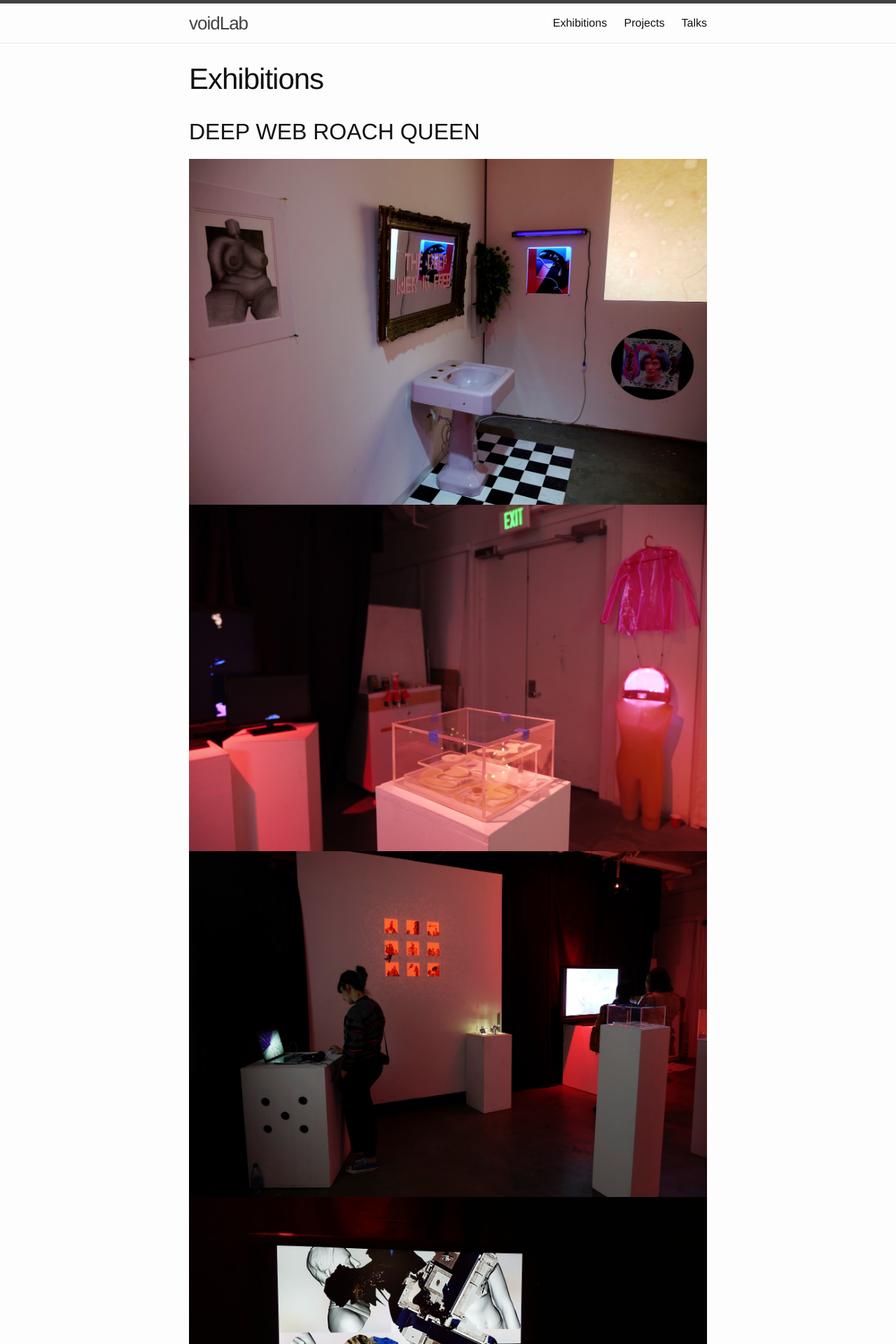
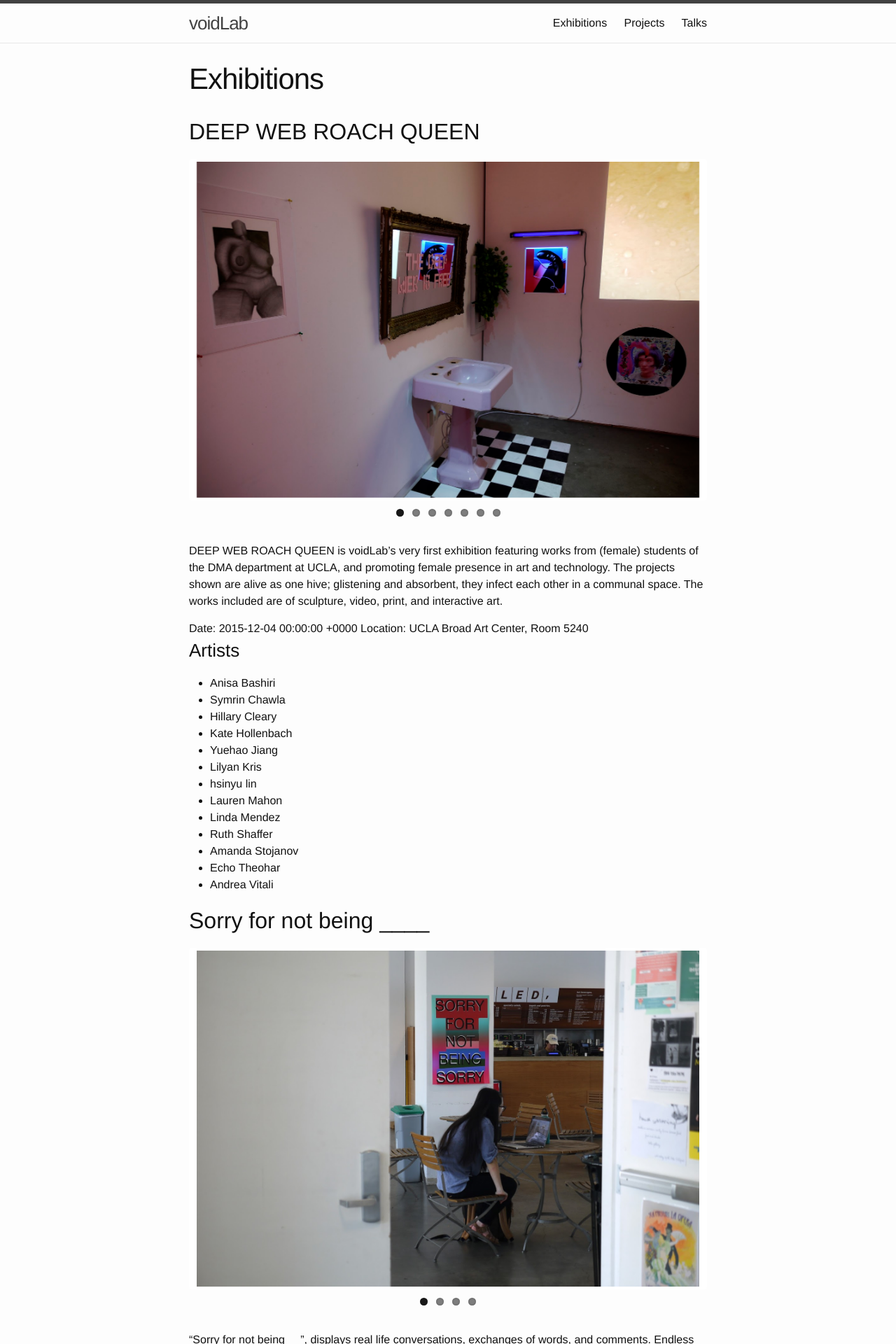
Before and after one commit to voidlab/voidlab.github.io, a Jekyll site: the page built from exhibitions.md, in a window 1280 px wide. Shown: the top 1920 px of the page at 70% size. Built offline with Jekyll 4.4.1, drawn with Linux system fonts in a browser that asks for light colours; nearby versions of some CDN libraries.

Commit message:
crude integration of flex slider for image carousels on project pages!
lots more to do... but this is a start.

```diff
--- a/_includes/head.html
+++ b/_includes/head.html
@@ -9,4 +9,13 @@
   <link rel="stylesheet" href="{{ "/css/main.css" | prepend: site.baseurl }}">
   <link rel="canonical" href="{{ page.url | replace:'index.html','' | prepend: site.baseurl | prepend: site.url }}">
   <link rel="alternate" type="application/rss+xml" title="{{ site.title }}" href="{{ "/feed.xml" | prepend: site.baseurl | prepend: site.url }}">
+
+  <link rel="stylesheet" href="{{ "/css/flexslider.css" | prepend: site.baseurl }}" type="text/css">
+  <script src="https://ajax.googleapis.com/ajax/libs/jquery/1.6.2/jquery.min.js"></script>
+  <script src="{{ "/js/jquery.flexslider-min.js" | prepend: site.baseurl }}"></script>
+  <script type="text/javascript" charset="utf-8">
+  $(window).load(function() {
+    $('.flexslider').flexslider();
+  });
+  </script>
 </head>
--- a/_includes/project.html
+++ b/_includes/project.html
@@ -2,11 +2,17 @@
 	<h2>{{include.project.title}}</h2>
 
     {% if include.project.images != null %}
-		<div class="carousel">
-		{% for img in include.project.images %}
-			<img src="{{img.image}}">
-			<span class="caption">{{img.caption}}</span>
-		{% endfor %}
+		<div class="flexslider">
+			<ul class="slides">
+			{% for img in include.project.images %}
+				<li>
+				<div class="slide">
+					<img src="{{img.image}}" />
+					<span class="caption">{{img.caption}}</span>
+				</div>
+				</li>
+			{% endfor %}
+			</ul>
 		</div>
 	{% endif %}
 
--- a/_sass/_layout.scss
+++ b/_sass/_layout.scss
@@ -240,3 +240,14 @@
         }
     }
 }
+
+/** Projects, Exhibitions, and Talks */
+.slide {
+    text-align: center;
+}
+
+.flexslider .slides .slide img {
+    height: 480px;
+    width: auto;
+    margin: auto;
+}
--- /dev/null
+++ b/css/flexslider.css
@@ -0,0 +1,275 @@
+/*
+ * jQuery FlexSlider v2.6.1
+ * http://www.woothemes.com/flexslider/
+ *
+ * Copyright 2012 WooThemes
+ * Free to use under the GPLv2 and later license.
+ * http://www.gnu.org/licenses/gpl-2.0.html
+ *
+ * Contributing author: Tyler Smith (@mbmufffin)
+ *
+ */
+/* ====================================================================================================================
+ * FONT-FACE
+ * ====================================================================================================================*/
+@font-face {
+  font-family: 'flexslider-icon';
+  src: url('fonts/flexslider-icon.eot');
+  src: url('fonts/flexslider-icon.eot?#iefix') format('embedded-opentype'), url('fonts/flexslider-icon.woff') format('woff'), url('fonts/flexslider-icon.ttf') format('truetype'), url('fonts/flexslider-icon.svg#flexslider-icon') format('svg');
+  font-weight: normal;
+  font-style: normal;
+}
+/* ====================================================================================================================
+ * RESETS
+ * ====================================================================================================================*/
+.flex-container a:hover,
+.flex-slider a:hover {
+  outline: none;
+}
+.slides,
+.slides > li,
+.flex-control-nav,
+.flex-direction-nav {
+  margin: 0;
+  padding: 0;
+  list-style: none;
+}
+.flex-pauseplay span {
+  text-transform: capitalize;
+}
+/* ====================================================================================================================
+ * BASE STYLES
+ * ====================================================================================================================*/
+.flexslider {
+  margin: 0;
+  padding: 0;
+}
+.flexslider .slides > li {
+  display: none;
+  -webkit-backface-visibility: hidden;
+}
+.flexslider .slides img {
+  width: 100%;
+  display: block;
+}
+.flexslider .slides:after {
+  content: "\0020";
+  display: block;
+  clear: both;
+  visibility: hidden;
+  line-height: 0;
+  height: 0;
+}
+html[xmlns] .flexslider .slides {
+  display: block;
+}
+* html .flexslider .slides {
+  height: 1%;
+}
+.no-js .flexslider .slides > li:first-child {
+  display: block;
+}
+/* ====================================================================================================================
+ * DEFAULT THEME
+ * ====================================================================================================================*/
+.flexslider {
+  margin: 0 0 60px;
+  background: #fff;
+  border: 4px solid #fff;
+  position: relative;
+  zoom: 1;
+  -webkit-border-radius: 4px;
+  -moz-border-radius: 4px;
+  border-radius: 4px;
+  -webkit-box-shadow: '' 0 1px 4px rgba(0, 0, 0, 0.2);
+  -moz-box-shadow: '' 0 1px 4px rgba(0, 0, 0, 0.2);
+  -o-box-shadow: '' 0 1px 4px rgba(0, 0, 0, 0.2);
+  box-shadow: '' 0 1px 4px rgba(0, 0, 0, 0.2);
+}
+.flexslider .slides {
+  zoom: 1;
+}
+.flexslider .slides img {
+  height: auto;
+  -moz-user-select: none;
+}
+.flex-viewport {
+  max-height: 2000px;
+  -webkit-transition: all 1s ease;
+  -moz-transition: all 1s ease;
+  -ms-transition: all 1s ease;
+  -o-transition: all 1s ease;
+  transition: all 1s ease;
+}
+.loading .flex-viewport {
+  max-height: 300px;
+}
+.carousel li {
+  margin-right: 5px;
+}
+.flex-direction-nav {
+  *height: 0;
+}
+.flex-direction-nav a {
+  text-decoration: none;
+  display: block;
+  width: 40px;
+  height: 40px;
+  margin: -20px 0 0;
+  position: absolute;
+  top: 50%;
+  z-index: 10;
+  overflow: hidden;
+  opacity: 0;
+  cursor: pointer;
+  color: rgba(0, 0, 0, 0.8);
+  text-shadow: 1px 1px 0 rgba(255, 255, 255, 0.3);
+  -webkit-transition: all 0.3s ease-in-out;
+  -moz-transition: all 0.3s ease-in-out;
+  -ms-transition: all 0.3s ease-in-out;
+  -o-transition: all 0.3s ease-in-out;
+  transition: all 0.3s ease-in-out;
+}
+.flex-direction-nav a:before {
+  font-family: "flexslider-icon";
+  font-size: 40px;
+  display: inline-block;
+  content: '\f001';
+  color: rgba(0, 0, 0, 0.8);
+  text-shadow: 1px 1px 0 rgba(255, 255, 255, 0.3);
+}
+.flex-direction-nav a.flex-next:before {
+  content: '\f002';
+}
+.flex-direction-nav .flex-prev {
+  left: -50px;
+}
+.flex-direction-nav .flex-next {
+  right: -50px;
+  text-align: right;
+}
+.flexslider:hover .flex-direction-nav .flex-prev {
+  opacity: 0.7;
+  left: 10px;
+}
+.flexslider:hover .flex-direction-nav .flex-prev:hover {
+  opacity: 1;
+}
+.flexslider:hover .flex-direction-nav .flex-next {
+  opacity: 0.7;
+  right: 10px;
+}
+.flexslider:hover .flex-direction-nav .flex-next:hover {
+  opacity: 1;
+}
+.flex-direction-nav .flex-disabled {
+  opacity: 0!important;
+  filter: alpha(opacity=0);
+  cursor: default;
+  z-index: -1;
+}
+.flex-pauseplay a {
+  display: block;
+  width: 20px;
+  height: 20px;
+  position: absolute;
+  bottom: 5px;
+  left: 10px;
+  opacity: 0.8;
+  z-index: 10;
+  overflow: hidden;
+  cursor: pointer;
+  color: #000;
+}
+.flex-pauseplay a:before {
+  font-family: "flexslider-icon";
+  font-size: 20px;
+  display: inline-block;
+  content: '\f004';
+}
+.flex-pauseplay a:hover {
+  opacity: 1;
+}
+.flex-pauseplay a.flex-play:before {
+  content: '\f003';
+}
+.flex-control-nav {
+  width: 100%;
+  position: absolute;
+  bottom: -40px;
+  text-align: center;
+}
+.flex-control-nav li {
+  margin: 0 6px;
+  display: inline-block;
+  zoom: 1;
+  *display: inline;
+}
+.flex-control-paging li a {
+  width: 11px;
+  height: 11px;
+  display: block;
+  background: #666;
+  background: rgba(0, 0, 0, 0.5);
+  cursor: pointer;
+  text-indent: -9999px;
+  -webkit-box-shadow: inset 0 0 3px rgba(0, 0, 0, 0.3);
+  -moz-box-shadow: inset 0 0 3px rgba(0, 0, 0, 0.3);
+  -o-box-shadow: inset 0 0 3px rgba(0, 0, 0, 0.3);
+  box-shadow: inset 0 0 3px rgba(0, 0, 0, 0.3);
+  -webkit-border-radius: 20px;
+  -moz-border-radius: 20px;
+  border-radius: 20px;
+}
+.flex-control-paging li a:hover {
+  background: #333;
+  background: rgba(0, 0, 0, 0.7);
+}
+.flex-control-paging li a.flex-active {
+  background: #000;
+  background: rgba(0, 0, 0, 0.9);
+  cursor: default;
+}
+.flex-control-thumbs {
+  margin: 5px 0 0;
+  position: static;
+  overflow: hidden;
+}
+.flex-control-thumbs li {
+  width: 25%;
+  float: left;
+  margin: 0;
+}
+.flex-control-thumbs img {
+  width: 100%;
+  height: auto;
+  display: block;
+  opacity: .7;
+  cursor: pointer;
+  -moz-user-select: none;
+  -webkit-transition: all 1s ease;
+  -moz-transition: all 1s ease;
+  -ms-transition: all 1s ease;
+  -o-transition: all 1s ease;
+  transition: all 1s ease;
+}
+.flex-control-thumbs img:hover {
+  opacity: 1;
+}
+.flex-control-thumbs .flex-active {
+  opacity: 1;
+  cursor: default;
+}
+/* ====================================================================================================================
+ * RESPONSIVE
+ * ====================================================================================================================*/
+@media screen and (max-width: 860px) {
+  .flex-direction-nav .flex-prev {
+    opacity: 1;
+    left: 10px;
+  }
+  .flex-direction-nav .flex-next {
+    opacity: 1;
+    right: 10px;
+  }
+}
```
Also changed, not shown: css/fonts/flexslider-icon.ttf (added), css/fonts/flexslider-icon.woff (added), js/jquery.flexslider-min.js (added), 2 other files.
